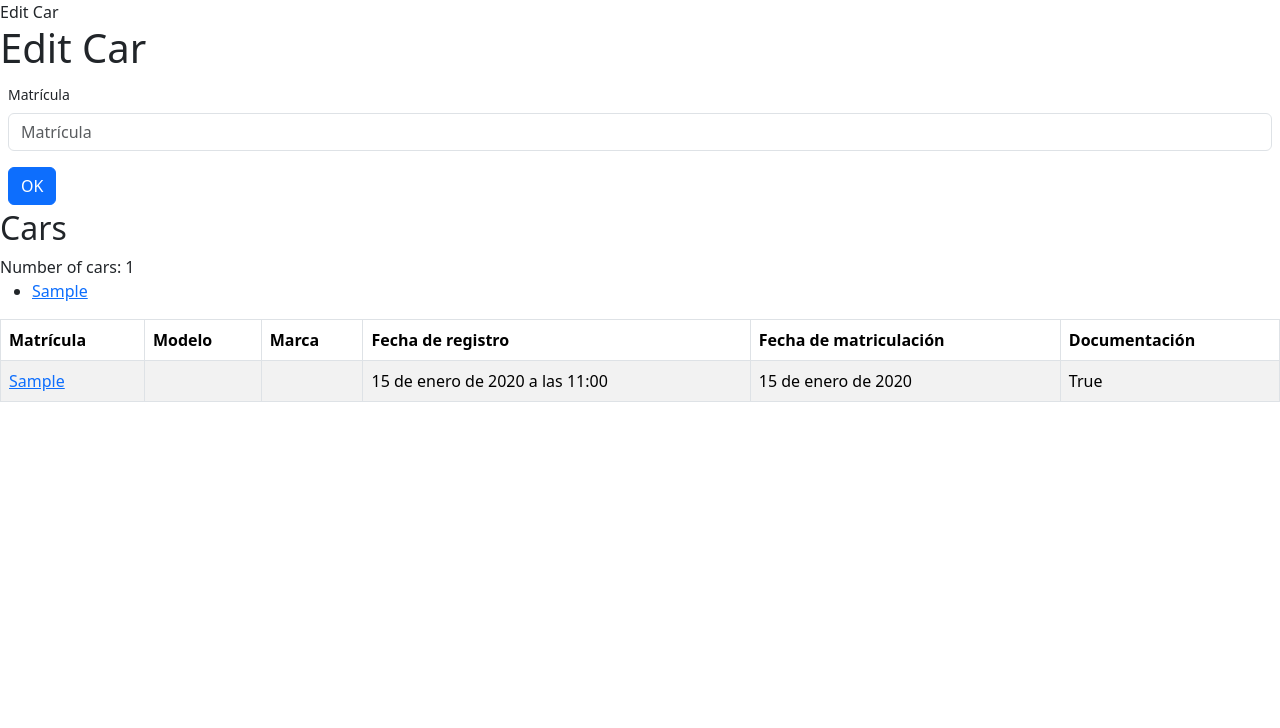
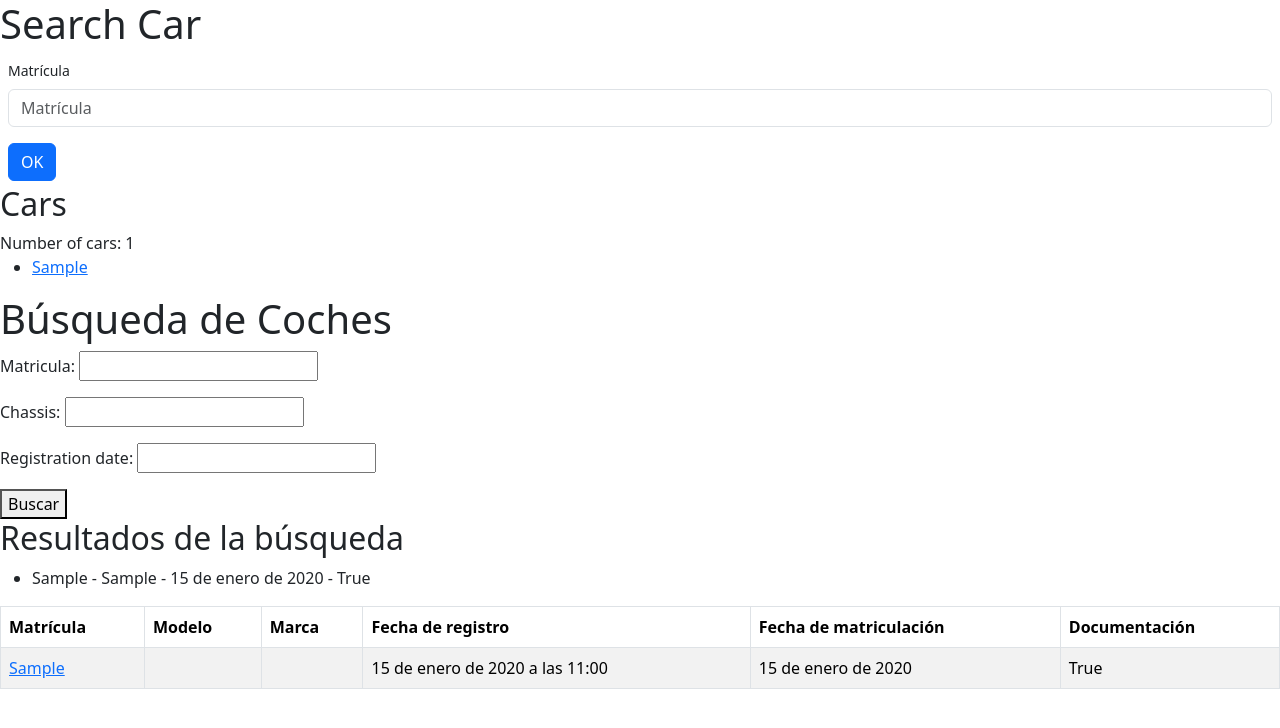
Before and after one commit to VictorSuarezL/django_app, a Django app: page /car/new/ in a window 1280 px wide. Shown: the top 728 px of the page. Run offline with Django 5.2, Linux system fonts and the light colour scheme; tables that the repository leaves empty hold one stand-in row (values such as "Sample post"); some libraries are stand-ins or nearby versions.

```diff
--- a/catalog/forms.py
+++ b/catalog/forms.py
@@ -44,3 +44,13 @@ class CarForm(forms.ModelForm):
     #     if matricula == chassis:
     #         raise forms.ValidationError('La matrícula no puede ser igual al chasis')
     #     return cleaned_data
+
+class CarSearchForm(forms.Form):
+    matricula = forms.CharField(max_length=80, required=False)
+    chassis = forms.CharField(max_length=30, required=False)
+    registration_date = forms.DateField(required=False)
+
+class CarEditForm(forms.ModelForm):
+    class Meta:
+        model = Car
+        fields = ['matricula', 'chassis', 'registration_date', 'documented']
--- a/catalog/models.py
+++ b/catalog/models.py
@@ -1,6 +1,22 @@
 from django.db import models
 
 # Create your models here.
+
+class CarManager(models.Manager):
+    def search(self, matricula=None, chassis=None, registration_date=None, documented=None):
+        queryset = self.get_queryset()
+
+        if matricula:
+            queryset = queryset.filter(matricula__icontains=matricula)
+        if chassis:
+            queryset = queryset.filter(chassis__icontains=chassis)
+        if registration_date:
+            queryset = queryset.filter(registration_date=registration_date)
+        if documented is not None:
+            queryset = queryset.filter(documented=documented)
+
+        return queryset
+
 class Car(models.Model):
 
     matricula = models.CharField(max_length=80, unique=True)
@@ -8,3 +24,5 @@ class Car(models.Model):
     created_at = models.DateTimeField(auto_now_add=True)
     registration_date = models.DateField(null=True)
     documented = models.BooleanField(default=False)
+
+    objects = CarManager()
--- a/catalog/urls.py
+++ b/catalog/urls.py
@@ -5,4 +5,6 @@ urlpatterns = [
     path('', views.catalog_list, name='catalog_list'),
     path('car/<int:id>/', views.car_detail, name='car_detail'),
     path('car/new/', views.car_new, name='car_new'),
+    path('search/', views.search_cars, name='search_cars'),
+    path('delete/<int:id>/', views.delete_car, name='delete_car'),
 ]
--- a/catalog/views.py
+++ b/catalog/views.py
@@ -1,9 +1,9 @@
 from pyexpat.errors import messages
 from sqlite3 import IntegrityError
 from django.http import HttpResponse
-from django.shortcuts import render, redirect
+from django.shortcuts import render, redirect, get_object_or_404
 from catalog.models import Car
-from catalog.forms import CarForm
+from catalog.forms import CarForm, CarSearchForm, CarEditForm
 
 
 # Create your views here.
@@ -14,18 +14,51 @@ def catalog_list(request):
 
 
 def car_detail(request, id):
-    car = Car.objects.get(id=id)
-    return render(request, "catalog/car_detail.html", {"car": car})
+    car = get_object_or_404(Car, id=id)
+    form = CarForm(instance=car)
+    cars = Car.objects.all()
+    if request.method == "POST":
+        form = CarForm(request.POST, instance=car)
+        if form.is_valid():
+            form.save()
+        return redirect("car_new")
+    return render(request, "catalog/car_detail.html", {"car": car,
+                                                       "form": form,
+                                                       "cars": cars})
 
+# def edit_car(request, id):
+#     car = get_object_or_404(Car, id=id)
+#     if request.method == 'POST':
+#         form = CarEditForm(request.POST, instance=car)
+#         if form.is_valid():
+#             form.save()
+#             return redirect('search_cars')  # Redirige a la vista de búsqueda después de editar
+#     else:
+#         form = CarEditForm(instance=car)
+#     return render(request, 'catalog/edit_car.html', {'form': form, 'car': car})
+
+def delete_car(request, id):
+    car = get_object_or_404(Car, id=id)
+    if request.method == 'POST':
+        car.delete()
+        return redirect('car_new')  # Redirige a la vista de búsqueda después de eliminar
+    return render(request, 'catalog/confirm_delete.html', {'car': car})
 
 def car_new(request):
     cars = Car.objects.all()
+    search_form = CarSearchForm(request.GET or None)
     form = CarForm()
     if request.method == "POST":
         form = CarForm(request.POST)
         if form.is_valid():
             form.save()
             return redirect("car_new")
+    elif search_form.is_valid():
+        cars = Car.objects.search(
+            matricula=search_form.cleaned_data.get("matricula"),
+            chassis=search_form.cleaned_data.get("chassis"),
+            registration_date=search_form.cleaned_data.get("registration_date"),
+        )
     else:
         form = CarForm()
     return render(
@@ -34,5 +67,21 @@ def car_new(request):
         {
             "form": form,
             "cars": cars,
+            "search_form": search_form,
         },
     )
+
+
+def search_cars(request):
+    search_form = CarSearchForm(request.GET or None)
+    cars = Car.objects.all()
+    if search_form.is_valid():
+
+        cars = Car.objects.search(
+            matricula=search_form.cleaned_data.get("matricula"),
+            chassis=search_form.cleaned_data.get("chassis"),
+            registration_date=search_form.cleaned_data.get("registration_date"),
+        )
+    return render(
+        request, "catalog/search_cars.html", {"cars": cars, "search_form": search_form}
+    )
--- a/templates/catalog/base.html
+++ b/templates/catalog/base.html
@@ -9,8 +9,9 @@
     {% bootstrap_css %}
     {% bootstrap_javascript %}
     {% endblock %}
-
-    {% block title %}Home{% endblock %}
+    <title>
+        {% block title %}Home{% endblock %}
+    </title>
 </head>
 
 <body>
--- a/templates/catalog/car_form.html
+++ b/templates/catalog/car_form.html
@@ -1,10 +1,11 @@
 {% extends 'catalog/base.html' %}
 {% load django_bootstrap5 %}
 
-{% block title %}Edit Car{% endblock %}
+{% block title %}Search Car{% endblock %}
 
 {% block content %}
-<h1>Edit Car</h1>
+{% block form %}
+<h1>Search Car</h1>
 <form class="form-control-sm" action="/car/new/" method="post" id="form">
     {% csrf_token %}
 
@@ -13,7 +14,7 @@
     {% bootstrap_button button_type="submit" content="OK" %}
 
 </form>
-
+{% endblock %}
 <h2>Cars</h2>
 Number of cars: {{ cars|length }}
 <ul>
@@ -22,6 +23,18 @@ Number of cars: {{ cars|length }}
     {% endfor %}
 </ul>
 
+<h1>Búsqueda de Coches</h1>
+<form method="get">
+    {{ search_form.as_p }}
+    <button type="submit">Buscar</button>
+</form>
+
+<h2>Resultados de la búsqueda</h2>
+<ul>
+    {% for car in cars %}
+    <li>{{ car.matricula }} - {{ car.chassis }} - {{ car.registration_date }} - {{ car.documented }}</li>
+    {% endfor %}
+</ul>
 
 <table id="table_car" class="table table-bordered table-striped my-table">
     <thead>
--- a/templates/catalog/catalog_list.html
+++ b/templates/catalog/catalog_list.html
@@ -1,5 +1,7 @@
+{% extends 'django_bootstrap5/bootstrap5.html' %}
+{% load django_bootstrap5 %}
+{% block bootstrap5_title %}{% block title %}{% endblock %}{% endblock %}
 
-{% extends 'catalog/base.html' %}
 {% block content %}
     <p>Hi there!</p>
     <p>It works!</p>
```
Also changed, not shown: templates/catalog/car_detail.html (+12 -8 lines), templates/catalog/confirm_delete.html (added, +14 -0 lines), templates/catalog/search_cars.html (added, +21 -0 lines).
